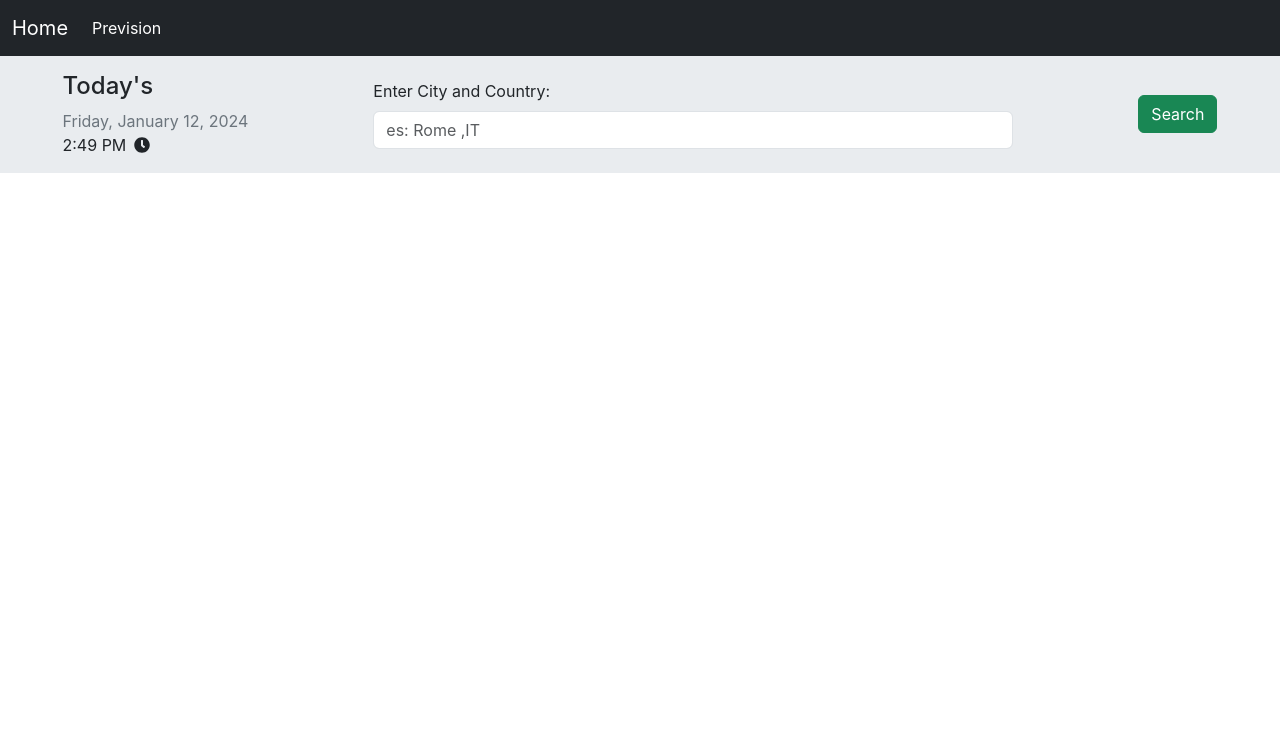
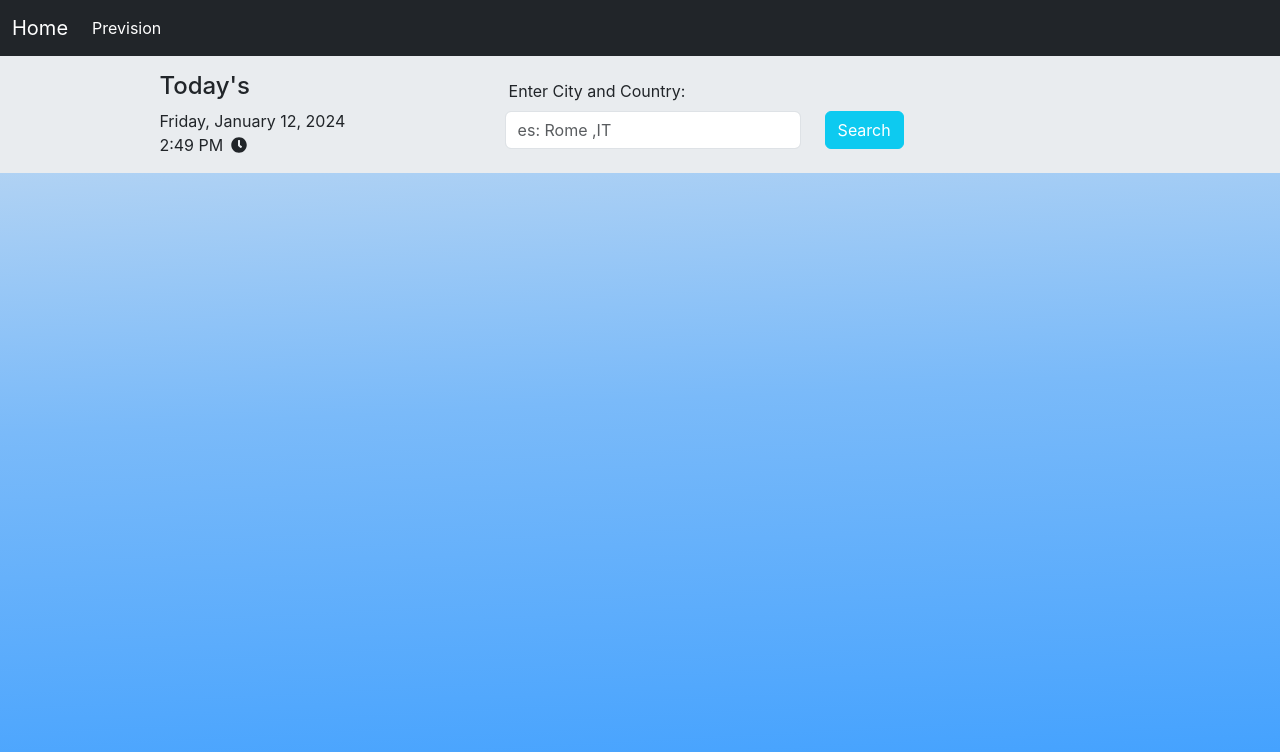
Before and after one commit to AlessandroB92/meteo, a React (Create React App) app: page / in a window 1280 px wide. Shown: the top 752 px of the page. Built offline with nearby package versions, Linux system fonts and the light colour scheme.

Commit message:
add some css

```diff
--- a/src/App.css
+++ b/src/App.css
@@ -36,7 +36,3 @@
     transform: rotate(360deg);
   }
 }
-#sfondo{
-  background-repeat: no-repeat;
-  width: 50%;
-}
--- a/src/components/CurrentDate.jsx
+++ b/src/components/CurrentDate.jsx
@@ -33,7 +33,7 @@ const DateTime = () => {
   return (
     <div className="d-flex flex-column py-3 w-30">
       <h4>Today's</h4>
-      <p className="m-0 text-secondary">{formatDate(currentDateTime)}</p>
+      <p className="m-0">{formatDate(currentDateTime)}</p>
       <div className="d-flex align-items-center">
         <p className="m-0">{formatTime(currentDateTime)}</p>
         <FaClock className="mx-2" />
--- a/src/components/Weather.jsx
+++ b/src/components/Weather.jsx
@@ -1,4 +1,7 @@
 import React, { useState } from "react";
+import {Row, Col} from 'react-bootstrap';
+import { FaTemperatureHigh } from "react-icons/fa";
+import { WiHumidity } from "react-icons/wi";
 import Button from "react-bootstrap/Button";
 import axios from "axios";
 import CurrentDate from "./CurrentDate";
@@ -26,11 +29,12 @@ const Weather = () => {
   };
 
   return (
-    <div className="bg-body-secondary">
-      <div className="mb-3 d-flex align-items-center justify-content-around">
+    <div>
+      <div className="mb-3 d-flex align-items-center justify-content-evenly bg-body-secondary">
         <CurrentDate />
-        <div className="d-flex flex-column w-50">
-          <label htmlFor="locationInput" className="form-label">Enter City and Country:</label>
+        <Row className=" w-50">
+          <Col xs={12}><label htmlFor="locationInput" className="form-label mx-1">Enter City and Country:</label></Col>
+          <Col>
             <input
               type="text"
               className="form-control"
@@ -39,31 +43,53 @@ const Weather = () => {
               value={location}
               onChange={(e) => setLocation(e.target.value)}
             />
-        </div>
-        <Button onClick={getWeatherData} variant="success text-white my-3">
+          </Col>
+        <Col>
+          <Button onClick={getWeatherData} variant="info text-white">
             Search
           </Button>
+        </Col>
+        </Row>
       </div>
 
       {weatherData && (
         <div className="d-flex justify-content-center">
-          <div className="py-4 w-100 text-center">
+          <Row className="py-4 w-100 text-center">
               <h2 className="fw-bold">Weather in: {weatherData.name}, {weatherData.sys.country}</h2>
-            <p className="fs-4 text-secondary">
-              Temperature: <span className="text-dark fw-bold">{weatherData.main.temp_max} °C</span>
-            </p>
-            <p className="fs-4 text-secondary">
-              Humidity: <span className="text-dark fw-bold">{weatherData.main.humidity} %</span>
-            </p>
-            <p className="fs-4 text-secondary">
+              <Col xs={12}>
+              <p className="fs-4">
                 Weather: <span className="text-dark fw-bold">{weatherData.weather[0].description}</span>
               </p>
-            <p className="fs-4 text-secondary">Wind speed: <span className="text-dark fw-bold">{weatherData.wind.speed} km/h</span></p>
                 <img
                 src={getWeatherIconUrl(weatherData.weather[0].icon)}
                 alt={weatherData.weather[0].description}
               />
-          </div>
+              </Col>
+            <Col className="d-flex flex-column justify-content-center align-items-center p-3 bg-primary-subtle rounded-4 m-2">
+              <p className="fs-4">
+                Temperature: <span className="text-dark fw-bold">{weatherData.main.temp} °C</span>
+              </p>
+              <p className="fs-4">
+                Max - Min: <span className="text-dark fw-bold">{weatherData.main.temp_max} / {weatherData.main.temp_min} °C</span>
+              </p>
+              <FaTemperatureHigh className="fs-3"/>
+            </Col>
+            <Col className="d-flex flex-column justify-content-center align-items-center p-3 bg-primary-subtle rounded-4 m-2">
+              <p className="fs-4">
+                Humidity: <span className="text-dark fw-bold">{weatherData.main.humidity} %</span>
+              </p>
+              <WiHumidity className="fs-1" />
+            </Col>
+            <Col className="d-flex flex-column justify-content-center align-items-center p-3 bg-primary-subtle rounded-4 m-2">
+              <p className="fs-4">
+                Weather: <span className="text-dark fw-bold">{weatherData.weather[0].description}</span>
+              </p>
+            </Col>
+            <Col className="d-flex flex-column justify-content-center align-items-center p-2 bg-primary-subtle rounded-4 m-2">
+              <p className="fs-4">Wind speed: <span className="text-dark fw-bold">{weatherData.wind.speed} km/h</span></p>
+              <p className="fs-4">Wind degrees: <span className="text-dark fw-bold">{weatherData.wind.deg}°</span></p>
+            </Col>
+            </Row>
             </div>
       )}
     </div>
--- a/src/index.css
+++ b/src/index.css
@@ -1,4 +1,7 @@
 body {
+  height: 100vh;
+  background: linear-gradient(177deg, rgba(212,226,240,1) 0%, rgba(122,186,249,1) 50%, rgba(62,159,255,1) 100%);
+
   margin: 0;
   font-family: -apple-system, BlinkMacSystemFont, 'Segoe UI', 'Roboto', 'Oxygen',
     'Ubuntu', 'Cantarell', 'Fira Sans', 'Droid Sans', 'Helvetica Neue',
```
Lines whose indentation alone changed are shown as unchanged.
